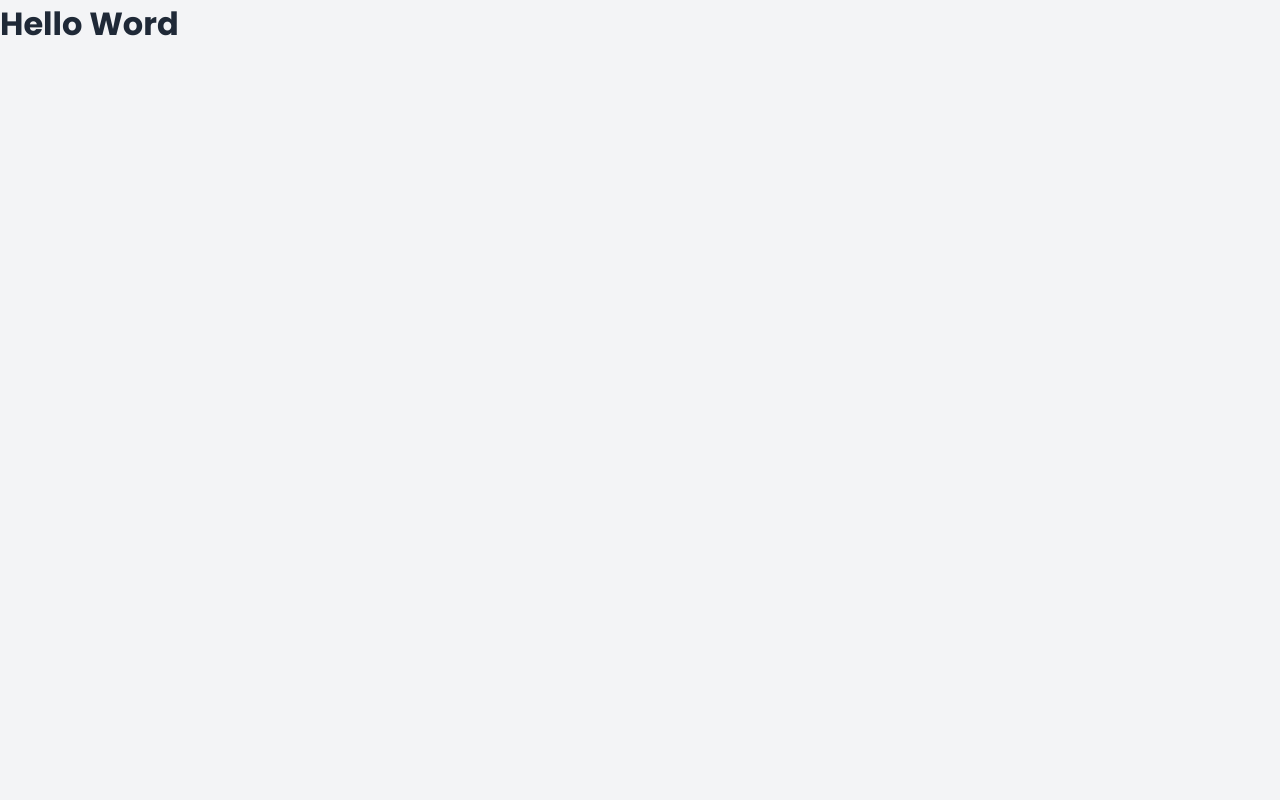
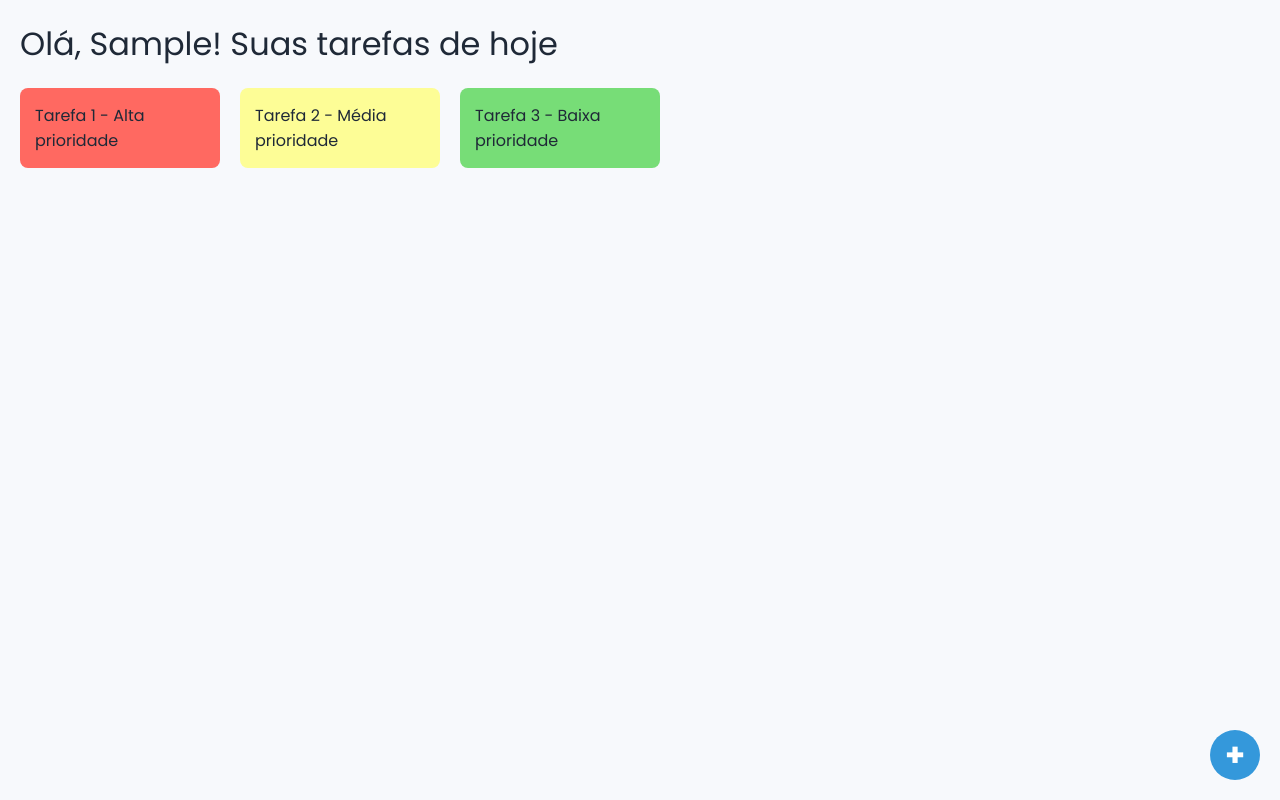
Before and after one commit to Ivan-Leonardi/app_todo_list_react, a React (Vite) app: page /dashboard in a window 1280 px wide. Before the commit this address had no page. Built offline with nearby package versions, Linux system fonts and the light colour scheme; sample sign-in values are in the browser's storage.

Commit message:
feat: add page Dashboard and function login user

```diff
--- a/src/hooks/auth.jsx
+++ b/src/hooks/auth.jsx
@@ -5,14 +5,16 @@ export const AuthContext = createContext({});
 
 function AuthContextProvider({ children }) {
   const [data, setData] = useState({});
+  const [loading, setLoading] = useState(true);
 
   async function loginUser({ email, password }) {
     try {
       const response = await api.post("/sessions", { email, password });
+
       const { user, token } = response.data;
 
       localStorage.setItem("@todoexperts:user", JSON.stringify(user));
-      localStorage.setItem("@todoexoerts:token", token);
+      localStorage.setItem("@todoexperts:token", token);
 
       api.defaults.headers.common["Authorization"] = `Bearer ${token}`;
 
@@ -45,6 +47,7 @@ function AuthContextProvider({ children }) {
         user: JSON.parse(user),
       });
     }
+    setLoading(false)
   }, []);
 
   return (
@@ -53,6 +56,7 @@ function AuthContextProvider({ children }) {
         loginUser,
         logout,
         user: data.user,
+        loading,
       }}
     >
       {children}
--- a/src/main.jsx
+++ b/src/main.jsx
@@ -4,14 +4,14 @@ import { ThemeProvider } from "styled-components";
 import { AuthContextProvider } from "./hooks/auth";
 import GlobalStyles from "./styles/global";
 import theme from "./styles/theme";
-import { Routes } from "./routes/index.jsx";
+import { AppRoutes } from "./routes/index.jsx";
 
 createRoot(document.getElementById("root")).render(
   <StrictMode>
     <ThemeProvider theme={theme}>
       <GlobalStyles />
       <AuthContextProvider>
-        <Routes />
+        <AppRoutes />
       </AuthContextProvider>
     </ThemeProvider>
   </StrictMode>
--- /dev/null
+++ b/src/pages/Dashboard/index.jsx
@@ -0,0 +1,17 @@
+import { DashboardContainer, Header, TasksContainer, TaskCard, AddTaskButton } from "./styles"
+import { useAuth } from "../../hooks/auth";
+
+export function Dashboard() {
+    const { user } = useAuth()
+  return (
+    <DashboardContainer>
+      <Header>Olá, {user.firstName}! Suas tarefas de hoje</Header>
+      <TasksContainer>
+        <TaskCard priority="high">Tarefa 1 - Alta prioridade</TaskCard>
+        <TaskCard priority="medium">Tarefa 2 - Média prioridade</TaskCard>
+        <TaskCard priority="low">Tarefa 3 - Baixa prioridade</TaskCard>
+      </TasksContainer>
+      <AddTaskButton>+</AddTaskButton>
+    </DashboardContainer>
+  );
+}
--- /dev/null
+++ b/src/pages/Dashboard/styles.js
@@ -0,0 +1,41 @@
+import styled from 'styled-components';
+
+export const DashboardContainer = styled.div`
+  display: flex;
+  flex-direction: column;
+  padding: 20px;
+  background-color: #f7f9fc;
+  height: 100vh;
+`;
+
+export const Header = styled.div`
+  font-size: 2rem;
+  margin-bottom: 20px;
+`;
+
+export const TasksContainer = styled.div`
+  display: flex;
+  flex-wrap: wrap;
+  gap: 20px;
+`;
+
+export const TaskCard = styled.div`
+  background: ${(props) => (props.priority === 'high' ? '#ff6961' : props.priority === 'medium' ? '#fdfd96' : '#77dd77')};
+  padding: 15px;
+  border-radius: 8px;
+  width: 200px;
+`;
+
+export const AddTaskButton = styled.button`
+  position: fixed;
+  right: 20px;
+  bottom: 20px;
+  background-color: #3498db;
+  color: white;
+  border: none;
+  border-radius: 50%;
+  width: 50px;
+  height: 50px;
+  font-size: 2rem;
+  cursor: pointer;
+`;
--- a/src/pages/Home/index.jsx
+++ /dev/null
@@ -1,5 +0,0 @@
-export function Home() {
-    return (
-        <h1>Hello Word</h1>
-    )
-}
--- a/src/pages/Login/index.jsx
+++ b/src/pages/Login/index.jsx
@@ -1,10 +1,22 @@
+import { useState } from "react";
 import { Container, Form, BackgroundIMG2 } from "./styles";
 import { Input } from "../../components/Input";
 import { Button } from "../../components/Button";
 import { Mail, LockKeyhole } from "lucide-react";
-import { Link } from "react-router-dom";
+import { Link, useNavigate } from "react-router-dom";
+import { useAuth } from "../../hooks/auth";
 
 export function Login() {
+  const [email, setEmail] = useState("");
+  const [password, setPassword] = useState("");
+
+  const { loginUser } = useAuth();
+  const navigate = useNavigate();
+
+  async function handleLoginUser() {
+    await loginUser({ email, password });
+    navigate("/dashboard");
+  }
   return (
     <Container>
       <Form>
@@ -27,13 +39,14 @@ export function Login() {
           onChange={(e) => setPassword(e.target.value)}
         />
 
-          <Button title="Enviar" />
+        <Button title="Enviar" onClick={handleLoginUser} />
 
         <p>
-            Ainda não possui uma conta? <Link to={"/register"}>Registre-se agora</Link>
+          Ainda não possui uma conta?
+          <Link to={"/register"}>Registre-se agora</Link>
         </p>
       </Form>
       <BackgroundIMG2 />
     </Container>
-    )
+  );
 }
--- a/src/routes/auth.routes.jsx
+++ /dev/null
@@ -1,12 +0,0 @@
-import { Routes, Route } from 'react-router-dom';
-import { Register } from '../pages/Register';
-import { Login } from '../pages/Login';
-
-export function AuthRoutes() {
-    return (
-        <Routes>
-            <Route path='/register' element={<Register />}/>
-            <Route path='/' element={<Login />}/>
-        </Routes>
-    )
-}
--- a/src/routes/dashboard.routes.jsx
+++ /dev/null
@@ -1,12 +0,0 @@
-import { Routes, Route } from "react-router-dom";
-
-import { Home } from "../pages/Home";
-
-export function Dashboard() {
-    return (
-        <Routes>
-            <Route path='/dashboard' element={<Home />}/>
-        </Routes>
-
-    )
-}
--- a/src/routes/index.jsx
+++ b/src/routes/index.jsx
@@ -1,12 +1,24 @@
-import { BrowserRouter } from "react-router-dom";
-import { AuthRoutes } from "./auth.routes";
-import { Dashboard } from "./dashboard.routes";
+import { BrowserRouter, Routes, Route } from "react-router-dom";
+import { Dashboard } from "../pages/Dashboard"
+import { Register } from "../pages/Register";
+import { PrivateRoute } from "./private.routes";
+import { Login } from "../pages/Login";
 
-export function Routes() {
-    return  (
-        <BrowserRouter>
-        <AuthRoutes />
-        <Dashboard />
-        </BrowserRouter>
-    )
+export function AppRoutes() {
+  return (
+    <BrowserRouter>
+      <Routes>
+        <Route path="/register" element={<Register />} />
+        <Route path="/" element={<Login />} />
+        <Route
+          path="/dashboard"
+          element={
+            <PrivateRoute>
+              <Dashboard/>
+            </PrivateRoute>
+          }
+        />
+      </Routes>
+    </BrowserRouter>
+  );
 }
--- /dev/null
+++ b/src/routes/private.routes.jsx
@@ -0,0 +1,14 @@
+import { Navigate } from "react-router-dom";
+import { useAuth } from "../hooks/auth";
+
+export function PrivateRoute({ children }) {
+  const { user, loading } = useAuth();
+
+  if (loading) {
+    return (
+      <div>Carregando...</div>
+    )
+  }
+
+  return user ? children : <Navigate to="/"/>;
+}
```
Lines whose indentation alone changed are shown as unchanged.
